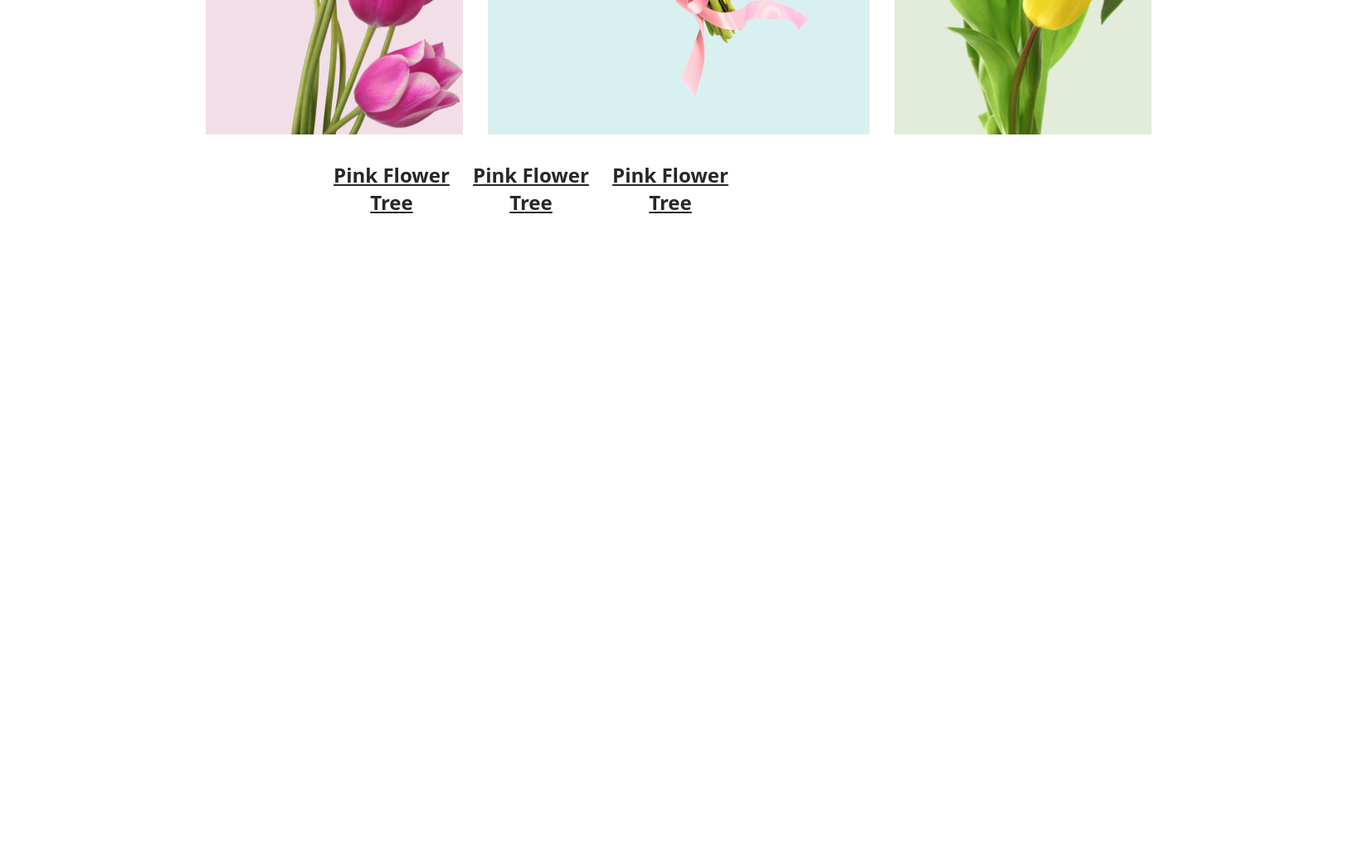
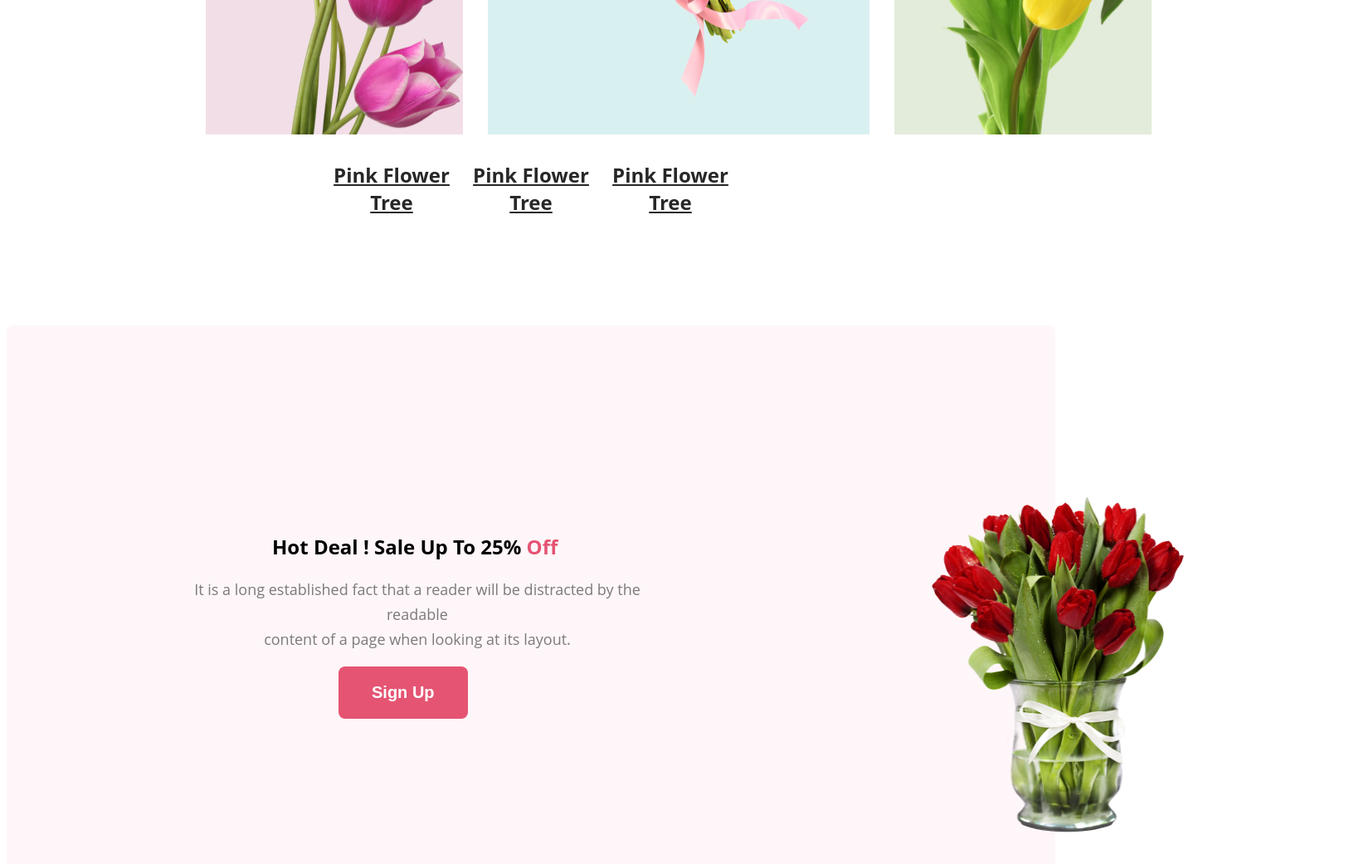
Before and after one commit to SAJIB6260/flower-shop-assignment-1, a plain HTML site: page index.html in a window 1280 px wide. Shown: the part 1577-2618 px from the top of the page at 83% size, 1638 px wide, since content can reach past the window. Before the commit the page ends 1877 px from the top, so only its background shows below. Drawn offline with Linux system fonts and the light colour scheme.

Commit message:
added section-2 and finished

```diff
--- a/index.html
+++ b/index.html
@@ -22,12 +22,14 @@
     </header>
     <!-- main section starts here  -->
     <main>
+        <!-- section-1 is here  -->
         <section class="featured">
             <div class="featured-flowers">
                 <h2 class="featured-title">Our Featured Flowers</h2>
                 <p class="paragraph-2">It is a long established fact that a reader will be distracted by the readable content of a page when looking at its layout.</p>
             </div>
             <div class="section-1">
+                <!-- image-1, image-2, image-3 is here  -->
                     <div class="box-1">
                         <img class="image-1" src="images/pngwing 6.png" alt="">
                     </div>
@@ -50,8 +52,29 @@
                 </div>
             </div>
         </section>
+        <!-- section-2 starts here  -->
+        <section class="offer-section">
+            <div class="section-2">
+                <div class="section-2-left">
+                    <h2 class="offer-title">Hot Deal ! Sale Up To 25% <span style="color: #E55473;"> Off </span></h2>
+                    <p class="paragraph-3">It is a long established fact that a reader will be distracted by the readable <br> content of a page when looking at its layout.</p>
+                    <button class="btn-primary">Sign Up</button>
+                </div>
+                <div class="section-2-right">
+                    <!-- image-4 is here  -->
+                    <img class="image-4" src="images/pngwing 8.png" alt="">
+                </div>
+            </div>
+        </section>
+        <!-- section-3 or instagram is here  -->
         <section>
+            <div class="section-3">
+                <h2 class="instagram-title">Instagram</h2>
+                <p class="paragraph-4">It is a long established fact that a reader will be distracted by the readable content of a page when looking at its layout.</p>
+            </div>
+            <div>
 
+            </div>
         </section>
     </main>
 </body>
--- a/styles/style-1.css
+++ b/styles/style-1.css
@@ -11,6 +11,7 @@ p{
 }
     /* class share style  */
 .paragraph-1{
+    padding: 0px 140px 0px 0px;
     height: 90px;
     width: 630px;
     margin-bottom: 70px;
@@ -73,7 +74,7 @@ font-weight: 700;
  }
 .text{
     display: flex;
-    justify-content: space-between;
+    justify-content: space-between ;
     padding: 0px 380px 0px 380px;
     color: #272727;
     text-align: center;
@@ -111,3 +112,35 @@ font-weight: 700;
     gap: 30px;
     padding: 0px 240px 0px 240px;
 }
+.offer-section{
+    border-radius: 8px;
+    background: rgba(229, 84, 115, 0.05);
+    margin-top: 100px;
+}
+.section-2{
+    display: flex;
+    justify-content: space-around;
+
+}
+.section-2-left{
+    padding: 230px 200px 160px 200px;
+    align-items: flex-start;
+}
+.offer-section button{
+    margin-left: 200px;
+}
+.image-4{
+    height: 420px;
+    width: 320px;
+}
+.section-2-right{
+    padding: 200px 200px 200px 0px ;
+}
+.paragraph-3{
+    text-align: center;
+    width: 590px;
+}
+.offer-title{
+    width: 590px;
+    margin-left: 120px;
+}
```
